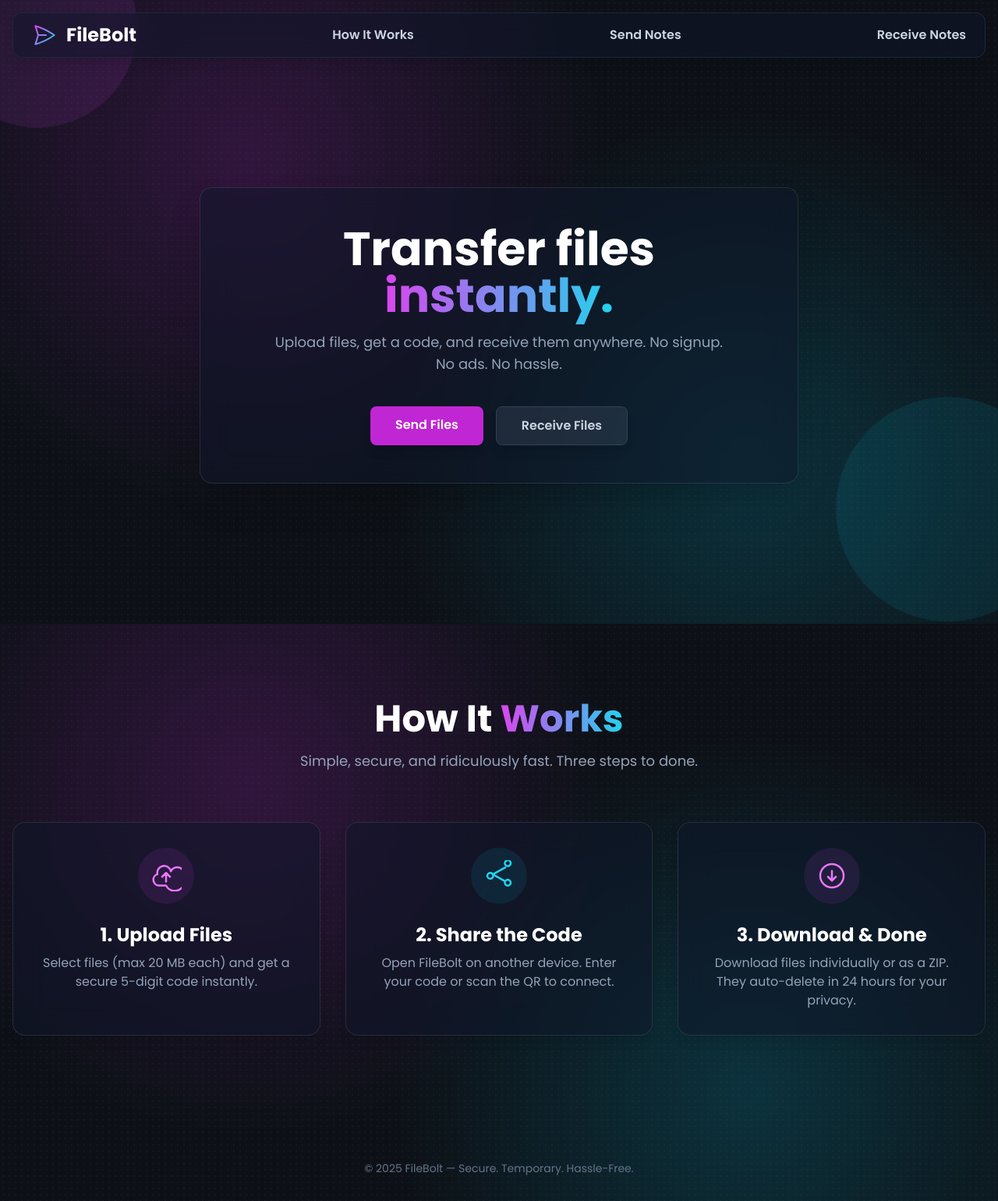
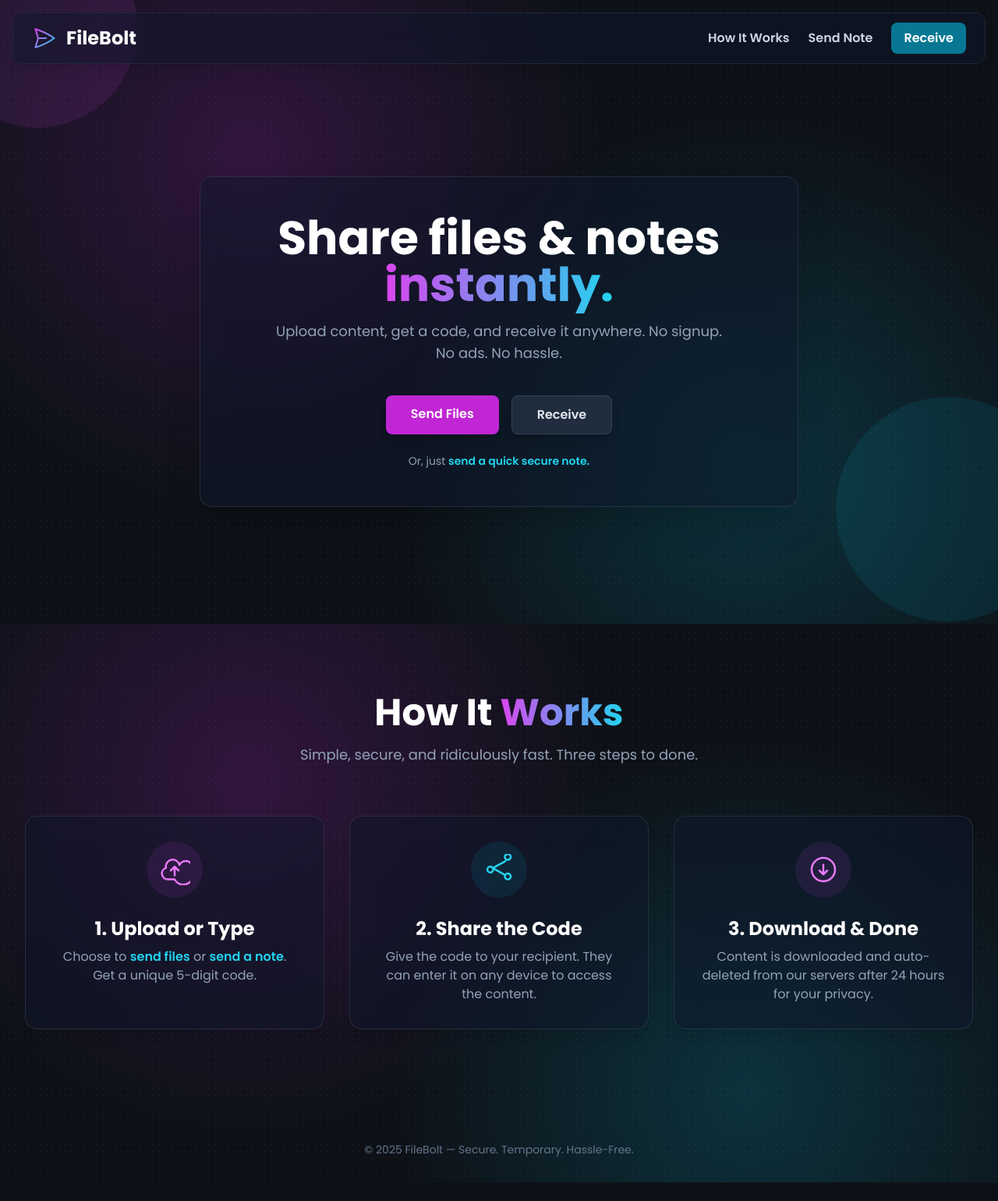
Before and after one commit to Spkhot/FileBolt, a website: page public/index.html in a window 1280 px wide. Shown: the whole page at 78% size. After the commit the page ends 1516 px from the top, so only its background shows below. Drawn offline with nearby package versions, Linux system fonts and the light colour scheme.

Commit message:
update4.2

```diff
--- a/public/index.html
+++ b/public/index.html
@@ -3,184 +3,126 @@
 <head>
   <meta charset="UTF-8" />
   <meta name="viewport" content="width=device-width, initial-scale=1.0">
-  <title>FileBolt — Fast File Transfer</title>
+  <title>FileBolt — Fast & Secure File and Note Transfer</title>
 
-  <!-- Tailwind CSS -->
   <script src="https://cdn.tailwindcss.com"></script>
-
-  <!-- Google Fonts: Poppins -->
   <link rel="icon" href="logo.png">
   <link rel="preconnect" href="https://fonts.googleapis.com">
   <link rel="preconnect" href="https://fonts.gstatic.com" crossorigin>
   <link href="https://fonts.googleapis.com/css2?family=Poppins:wght@400;600;700&display=swap" rel="stylesheet">
 
-  <!-- Custom Styles and Animations -->
   <style>
-    /* Apply custom font */
-    body {
-      font-family: 'Poppins', sans-serif;
-      background-color: #020617; /* slate-950 as a fallback */
-      overflow-x: hidden;
-    }
-
-    /* Main background with animated gradient AND a static dot pattern */
-    .main-background {
-        background-color: #0D1117; /* A dark slate color */
-        background-image:
-            radial-gradient(circle at 25% 25%, rgba(192, 38, 211, 0.2), transparent 40%),
-            radial-gradient(circle at 75% 75%, rgba(6, 182, 212, 0.2), transparent 40%),
-            radial-gradient(rgba(255, 255, 255, 0.03) 1px, transparent 1px);
-        background-size: 100% 100%, 100% 100%, 8px 8px;
-        animation: background-pan 20s linear infinite;
-    }
-
-    @keyframes background-pan {
-      0% { background-position: 0% 0%, 0% 0%, 0 0; }
-      100% { background-position: 100% 100%, -100% -100%, 0 0; }
-    }
-
-    /* Floating shapes animation */
-    @keyframes float {
-      0% { transform: translateY(0px) rotate(0deg); }
-      50% { transform: translateY(-25px) rotate(180deg); }
-      100% { transform: translateY(0px) rotate(360deg); }
-    }
-
-    .shape {
-      position: absolute;
-      border-radius: 50%;
-      animation: float 15s ease-in-out infinite;
-      z-index: 0;
-    }
-
-    /* Glassmorphism card style for the dark theme */
-    .glass-card {
-        background: rgba(15, 23, 42, 0.5); /* slate-900 with 50% opacity */
-        backdrop-filter: blur(20px);
-        -webkit-backdrop-filter: blur(20px);
-        border: 1px solid rgba(255, 255, 255, 0.1);
-    }
-
-    /* Gradient text utility */
-    .gradient-text {
-        background-image: linear-gradient(to right, #d946ef, #22d3ee); /* fuchsia-500 to cyan-400 */
-        -webkit-background-clip: text;
-        background-clip: text;
-        color: transparent;
-    }
-
-    /* Animation classes for scroll effects */
-    .fade-in-up {
-      opacity: 0;
-      transition: opacity 0.6s ease-out, transform 0.6s ease-out;
-      transform: translateY(30px);
-    }
-
-    .fade-in-up.is-visible {
-      opacity: 1;
-      transform: translateY(0);
-    }
+    body { font-family: 'Poppins', sans-serif; background-color: #020617; overflow-x: hidden; }
+    .main-background { background-color: #0D1117; background-image: radial-gradient(circle at 25% 25%, rgba(192, 38, 211, 0.2), transparent 40%), radial-gradient(circle at 75% 75%, rgba(6, 182, 212, 0.2), transparent 40%), radial-gradient(rgba(255, 255, 255, 0.03) 1px, transparent 1px); background-size: 100% 100%, 100% 100%, 8px 8px; animation: background-pan 20s linear infinite; }
+    @keyframes background-pan { 0% { background-position: 0% 0%, 0% 0%, 0 0; } 100% { background-position: 100% 100%, -100% -100%, 0 0; } }
+    @keyframes float { 0% { transform: translateY(0px) rotate(0deg); } 50% { transform: translateY(-25px) rotate(180deg); } 100% { transform: translateY(0px) rotate(360deg); } }
+    .shape { position: absolute; border-radius: 50%; animation: float 15s ease-in-out infinite; z-index: 0; }
+    .glass-card { background: rgba(15, 23, 42, 0.5); backdrop-filter: blur(20px); -webkit-backdrop-filter: blur(20px); border: 1px solid rgba(255, 255, 255, 0.1); }
+    .gradient-text { background-image: linear-gradient(to right, #d946ef, #22d3ee); -webkit-background-clip: text; background-clip: text; color: transparent; }
+    .fade-in-up { opacity: 0; transition: opacity 0.6s ease-out, transform 0.6s ease-out; transform: translateY(30px); }
+    .fade-in-up.is-visible { opacity: 1; transform: translateY(0); }
   </style>
 </head>
 
 <body class="main-background text-slate-200 antialiased">
 
-  <!-- Floating Shapes (decorative) -->
-  <div class="absolute top-0 left-0 w-full h-full overflow-hidden">
+  <div class="absolute top-0 left-0 w-full h-full overflow-hidden pointer-events-none">
     <div class="shape bg-fuchsia-500/10 w-64 h-64 -top-20 -left-20" style="animation-delay: 0s; animation-duration: 20s;"></div>
     <div class="shape bg-cyan-500/10 w-72 h-72 bottom-0 -right-20" style="animation-delay: 2s; animation-duration: 25s;"></div>
   </div>
 
-  <!-- Main Content Wrapper -->
   <div class="relative z-10 flex flex-col min-h-screen">
 
-    <!-- STICKY HEADER -->
     <header class="sticky top-0 z-50 p-4">
         <div class="glass-card max-w-7xl mx-auto rounded-xl shadow-lg border-slate-800">
-            <nav class="flex justify-between items-center px-6 py-3">
+            <nav class="flex justify-between items-center px-4 sm:px-6 py-3">
                 <a href="index.html" class="flex items-center gap-3 group">
                     <svg class="w-8 h-8 text-white group-hover:scale-110 transition-transform duration-300" viewBox="0 0 24 24" fill="none" xmlns="http://www.w3.org/2000/svg">
-                        <defs>
-                            <linearGradient id="logoGradient" x1="0%" y1="0%" x2="100%" y2="100%">
-                                <stop offset="0%" style="stop-color:#d946ef;" />
-                                <stop offset="100%" style="stop-color:#22d3ee;" />
-                            </linearGradient>
-                        </defs>
+                        <defs><linearGradient id="logoGradient" x1="0%" y1="0%" x2="100%" y2="100%"><stop offset="0%" style="stop-color:#d946ef;" /><stop offset="100%" style="stop-color:#22d3ee;" /></linearGradient></defs>
                         <path d="M6 12L3.269 3.126A59.768 59.768 0 0121.485 12 59.77 59.77 0 013.27 20.876L5.999 12zm0 0h7.5" stroke="url(#logoGradient)" stroke-width="1.5" stroke-linecap="round" stroke-linejoin="round" />
                     </svg>
                     <h1 class="text-2xl font-bold text-white">FileBolt</h1>
                 </a>
-                <a href="#how-it-works" class="font-semibold text-slate-300 hover:text-white relative after:content-[''] after:absolute after:left-0 after:bottom-[-4px] after:w-0 after:h-0.5 after:bg-cyan-400 after:transition-all after:duration-300 hover:after:w-full hidden sm:block">How It Works</a>
-                <a href="send-text.html" class="font-semibold text-slate-300 hover:text-white relative after:content-[''] after:absolute after:left-0 after:bottom-[-4px] after:w-0 after:h-0.5 after:bg-cyan-400 after:transition-all after:duration-300 hover:after:w-full hidden sm:block">Send Notes</a>
-                <a href="receive-text.html" class="font-semibold text-slate-300 hover:text-white relative after:content-[''] after:absolute after:left-0 after:bottom-[-4px] after:w-0 after:h-0.5 after:bg-cyan-400 after:transition-all after:duration-300 hover:after:w-full hidden sm:block">Receive Notes</a>
 
+                <!-- Desktop Navigation -->
+                <div class="hidden sm:flex items-center gap-6">
+                    <a href="#how-it-works" class="font-semibold text-slate-300 hover:text-white transition-colors duration-300">How It Works</a>
+                    <a href="send-text.html" class="font-semibold text-slate-300 hover:text-white transition-colors duration-300">Send Note</a>
+                    <a href="receive.html" class="font-semibold bg-cyan-600/80 hover:bg-cyan-600 text-white px-4 py-2 rounded-lg transition-colors duration-300">Receive</a>
+                </div>
+
+                <!-- Mobile Menu Button -->
+                <div class="sm:hidden">
+                    <button id="menu-btn" class="p-2 rounded-md text-slate-300 hover:text-white hover:bg-slate-700/50 focus:outline-none focus:ring-2 focus:ring-inset focus:ring-cyan-500">
+                        <svg class="w-6 h-6" fill="none" stroke="currentColor" viewBox="0 0 24 24" xmlns="http://www.w3.org/2000/svg"><path stroke-linecap="round" stroke-linejoin="round" stroke-width="2" d="M4 6h16M4 12h16m-7 6h7"></path></svg>
+                    </button>
+                </div>
             </nav>
+            <!-- Mobile Menu Panel -->
+            <div id="mobile-menu" class="hidden sm:hidden">
+                <div class="px-2 pt-2 pb-3 space-y-1">
+                    <a href="#how-it-works" class="block px-3 py-2 rounded-md text-base font-medium text-slate-300 hover:text-white hover:bg-slate-700/50">How It Works</a>
+                    <a href="send.html" class="block px-3 py-2 rounded-md text-base font-medium text-slate-300 hover:text-white hover:bg-slate-700/50">Send Files</a>
+                    <a href="send-text.html" class="block px-3 py-2 rounded-md text-base font-medium text-slate-300 hover:text-white hover:bg-slate-700/50">Send a Note</a>
+                    <a href="receive-text.html" class="block px-3 py-2 rounded-md text-base font-medium text-slate-300 hover:text-white hover:bg-slate-700/50">Receive Notes</a>
+                </div>
+            </div>
         </div>
     </header>
 
     <main class="flex-grow">
 
-      <!-- HERO SECTION -->
-      <section class="flex flex-col items-center justify-center text-center px-4 min-h-[calc(100vh-120px)]">
-        <div class="glass-card p-8 sm:p-12 rounded-2xl shadow-2xl w-full max-w-3xl transition-all duration-300 hover:shadow-fuchsia-500/10 hover:border-slate-700 fade-in-up is-visible">
-            <h2 class="text-4xl sm:text-5xl lg:text-6xl font-bold mb-4 text-white">
-              Transfer files <span class="gradient-text">instantly.</span>
-            </h2>
-            <p class="max-w-xl mx-auto mb-10 text-lg text-slate-400">
-              Upload files, get a code, and receive them anywhere. No signup. No ads. No hassle.
+      <section class="flex flex-col items-center justify-center text-center px-4 py-16 min-h-[calc(100vh-120px)]">
+        <div class="glass-card p-8 sm:p-10 lg:p-12 rounded-2xl shadow-2xl w-full max-w-3xl transition-all duration-300 hover:shadow-fuchsia-500/10 hover:border-slate-700 fade-in-up is-visible">
+            <h1 class="text-4xl sm:text-5xl lg:text-6xl font-bold mb-4 text-white leading-tight">
+              Share files & notes <span class="gradient-text">instantly.</span>
+            </h1>
+            <p class="max-w-xl mx-auto mb-10 text-base sm:text-lg text-slate-400">
+              Upload content, get a code, and receive it anywhere. No signup. No ads. No hassle.
             </p>
             <div class="flex flex-col sm:flex-row gap-4 justify-center">
-              <a href="send.html" class="bg-fuchsia-600 text-white font-semibold px-8 py-3 rounded-lg shadow-lg hover:bg-fuchsia-700 transform hover:scale-105 transition-all duration-300">
+              <a href="send.html" class="bg-fuchsia-600 text-white font-semibold px-8 py-3 rounded-lg shadow-lg hover:bg-fuchsia-700 transform hover:scale-105 transition-all duration-300 w-full sm:w-auto">
                 Send Files
               </a>
-              <a href="receive.html" class="bg-slate-500/20 border border-slate-700 text-slate-300 font-semibold px-8 py-3 rounded-lg shadow-lg hover:bg-slate-500/30 hover:border-slate-600 transform hover:scale-105 transition-all duration-300">
-                Receive Files
+              <a href="receive.html" class="bg-slate-700/50 border border-slate-700 text-slate-200 font-semibold px-8 py-3 rounded-lg shadow-lg hover:bg-slate-700/80 hover:border-slate-600 transform hover:scale-105 transition-all duration-300 w-full sm:w-auto">
+                Receive
               </a>
             </div>
+            <p class="mt-6 text-sm text-slate-400">Or, just <a href="send-text.html" class="font-semibold text-cyan-400 hover:underline">send a quick secure note.</a></p>
         </div>
       </section>
 
-      <!-- HOW IT WORKS SECTION -->
-      <section id="how-it-works" class="py-20 sm:py-32 px-4">
+      <section id="how-it-works" class="py-20 sm:py-28 px-4 sm:px-6 lg:px-8">
         <div class="max-w-7xl mx-auto">
           <div class="text-center">
-            <h2 class="text-4xl sm:text-5xl font-bold text-white fade-in-up">How It <span class="gradient-text">Works</span></h2>
-            <p class="mt-4 text-lg text-slate-400 max-w-2xl mx-auto fade-in-up" style="transition-delay: 100ms;">Simple, secure, and ridiculously fast. Three steps to done.</p>
+            <h2 class="text-3xl sm:text-4xl lg:text-5xl font-bold text-white fade-in-up">How It <span class="gradient-text">Works</span></h2>
+            <p class="mt-4 text-base sm:text-lg text-slate-400 max-w-2xl mx-auto fade-in-up" style="transition-delay: 100ms;">Simple, secure, and ridiculously fast. Three steps to done.</p>
           </div>
 
           <div class="mt-16 grid grid-cols-1 md:grid-cols-3 gap-8 text-center">
 
-            <!-- Step 1 Card -->
             <div class="glass-card p-8 rounded-2xl flex flex-col items-center shadow-lg transform hover:-translate-y-2 transition-transform duration-300 fade-in-up hover:shadow-fuchsia-500/20">
-              <div class="bg-fuchsia-500/10 p-4 rounded-full">
-                <svg xmlns="http://www.w3.org/2000/svg" fill="none" viewBox="0 0 24 24" stroke-width="1.5" stroke="currentColor" class="w-10 h-10 text-fuchsia-400">
-                  <path stroke-linecap="round" stroke-linejoin="round" d="M12 16.5V9.75m0 0l-3 3m3-3l3 3M6.75 19.5a4.5 4.5 0 01-1.41-8.775 5.25 5.25 0 0110.33-2.13 5.25 5.25 0 019.67 4.133A4.5 4.5 0 0112 19.5h-5.25z" />
-                </svg>
+              <div class="bg-fuchsia-500/10 p-4 rounded-full mb-6">
+                <svg xmlns="http://www.w3.org/2000/svg" class="w-10 h-10 text-fuchsia-400" fill="none" viewBox="0 0 24 24" stroke-width="1.5" stroke="currentColor"><path stroke-linecap="round" stroke-linejoin="round" d="M12 16.5V9.75m0 0l-3 3m3-3l3 3M6.75 19.5a4.5 4.5 0 01-1.41-8.775 5.25 5.25 0 0110.33-2.13 5.25 5.25 0 019.67 4.133A4.5 4.5 0 0112 19.5h-5.25z" /></svg>
               </div>
-              <h3 class="text-2xl font-bold text-white mt-6 mb-2">1. Upload Files</h3>
-              <p class="text-slate-400">Select files (max 20 MB each) and get a secure 5-digit code instantly.</p>
+              <h3 class="text-xl sm:text-2xl font-bold text-white mb-2">1. Upload or Type</h3>
+              <p class="text-slate-400 text-sm sm:text-base">Choose to <a href="send.html" class="font-semibold text-cyan-400 hover:underline">send files</a> or <a href="send-text.html" class="font-semibold text-cyan-400 hover:underline">send a note</a>. Get a unique 5-digit code.</p>
             </div>
 
-            <!-- Step 2 Card -->
             <div class="glass-card p-8 rounded-2xl flex flex-col items-center shadow-lg transform hover:-translate-y-2 transition-transform duration-300 fade-in-up hover:shadow-cyan-500/20" style="transition-delay: 200ms;">
-              <div class="bg-cyan-500/10 p-4 rounded-full">
-                <svg xmlns="http://www.w3.org/2000/svg" fill="none" viewBox="0 0 24 24" stroke-width="1.5" stroke="currentColor" class="w-10 h-10 text-cyan-400">
-                    <path stroke-linecap="round" stroke-linejoin="round" d="M7.217 10.907a2.25 2.25 0 100 2.186m0-2.186c.18.324.283.696.283 1.093s-.103.77-.283 1.093m0-2.186l9.566-5.314m-9.566 5.314l9.566 5.314m0 0a2.25 2.25 0 103.935 2.186 2.25 2.25 0 00-3.935-2.186zm0-12.828a2.25 2.25 0 103.935-2.186 2.25 2.25 0 00-3.935 2.186z" />
-                </svg>
+              <div class="bg-cyan-500/10 p-4 rounded-full mb-6">
+                <svg xmlns="http://www.w3.org/2000/svg" class="w-10 h-10 text-cyan-400" fill="none" viewBox="0 0 24 24" stroke-width="1.5" stroke="currentColor"><path stroke-linecap="round" stroke-linejoin="round" d="M7.217 10.907a2.25 2.25 0 100 2.186m0-2.186c.18.324.283.696.283 1.093s-.103.77-.283 1.093m0-2.186l9.566-5.314m-9.566 5.314l9.566 5.314m0 0a2.25 2.25 0 103.935 2.186 2.25 2.25 0 00-3.935-2.186zm0-12.828a2.25 2.25 0 103.935-2.186 2.25 2.25 0 00-3.935 2.186z" /></svg>
               </div>
-              <h3 class="text-2xl font-bold text-white mt-6 mb-2">2. Share the Code</h3>
-              <p class="text-slate-400">Open FileBolt on another device. Enter your code or scan the QR to connect.</p>
+              <h3 class="text-xl sm:text-2xl font-bold text-white mb-2">2. Share the Code</h3>
+              <p class="text-slate-400 text-sm sm:text-base">Give the code to your recipient. They can enter it on any device to access the content.</p>
             </div>
 
-            <!-- Step 3 Card -->
             <div class="glass-card p-8 rounded-2xl flex flex-col items-center shadow-lg transform hover:-translate-y-2 transition-transform duration-300 fade-in-up hover:shadow-fuchsia-500/20" style="transition-delay: 400ms;">
-              <div class="bg-fuchsia-500/10 p-4 rounded-full">
-                <svg xmlns="http://www.w3.org/2000/svg" fill="none" viewBox="0 0 24 24" stroke-width="1.5" stroke="currentColor" class="w-10 h-10 text-fuchsia-400">
-                  <path stroke-linecap="round" stroke-linejoin="round" d="M9 12.75l3 3m0 0l3-3m-3 3v-7.5M21 12a9 9 0 11-18 0 9 9 0 0118 0z" />
-                </svg>
+              <div class="bg-fuchsia-500/10 p-4 rounded-full mb-6">
+                 <svg xmlns="http://www.w3.org/2000/svg" class="w-10 h-10 text-fuchsia-400" fill="none" viewBox="0 0 24 24" stroke-width="1.5" stroke="currentColor"><path stroke-linecap="round" stroke-linejoin="round" d="M9 12.75l3 3m0 0l3-3m-3 3v-7.5M21 12a9 9 0 11-18 0 9 9 0 0118 0z" /></svg>
               </div>
-              <h3 class="text-2xl font-bold text-white mt-6 mb-2">3. Download & Done</h3>
-              <p class="text-slate-400">Download files individually or as a ZIP. They auto-delete in 24 hours for your privacy.</p>
+              <h3 class="text-xl sm:text-2xl font-bold text-white mb-2">3. Download & Done</h3>
+              <p class="text-slate-400 text-sm sm:text-base">Content is downloaded and auto-deleted from our servers after 24 hours for your privacy.</p>
             </div>
 
           </div>
@@ -194,7 +136,15 @@
   </div>
 
   <script>
-    // Simple intersection observer to trigger animations on scroll
+    // --- Responsive Mobile Menu ---
+    const menuBtn = document.getElementById('menu-btn');
+    const mobileMenu = document.getElementById('mobile-menu');
+
+    menuBtn.addEventListener('click', () => {
+      mobileMenu.classList.toggle('hidden');
+    });
+
+    // --- Animate on Scroll ---
     const observer = new IntersectionObserver((entries) => {
       entries.forEach(entry => {
         if (entry.isIntersecting) {
@@ -202,10 +152,9 @@
         }
       });
     }, {
-      threshold: 0.1 // Trigger when 10% of the element is visible
+      threshold: 0.1
     });
 
-    // Observe all elements with the .fade-in-up class
     const elements = document.querySelectorAll('.fade-in-up');
     elements.forEach(el => observer.observe(el));
   </script>
```
